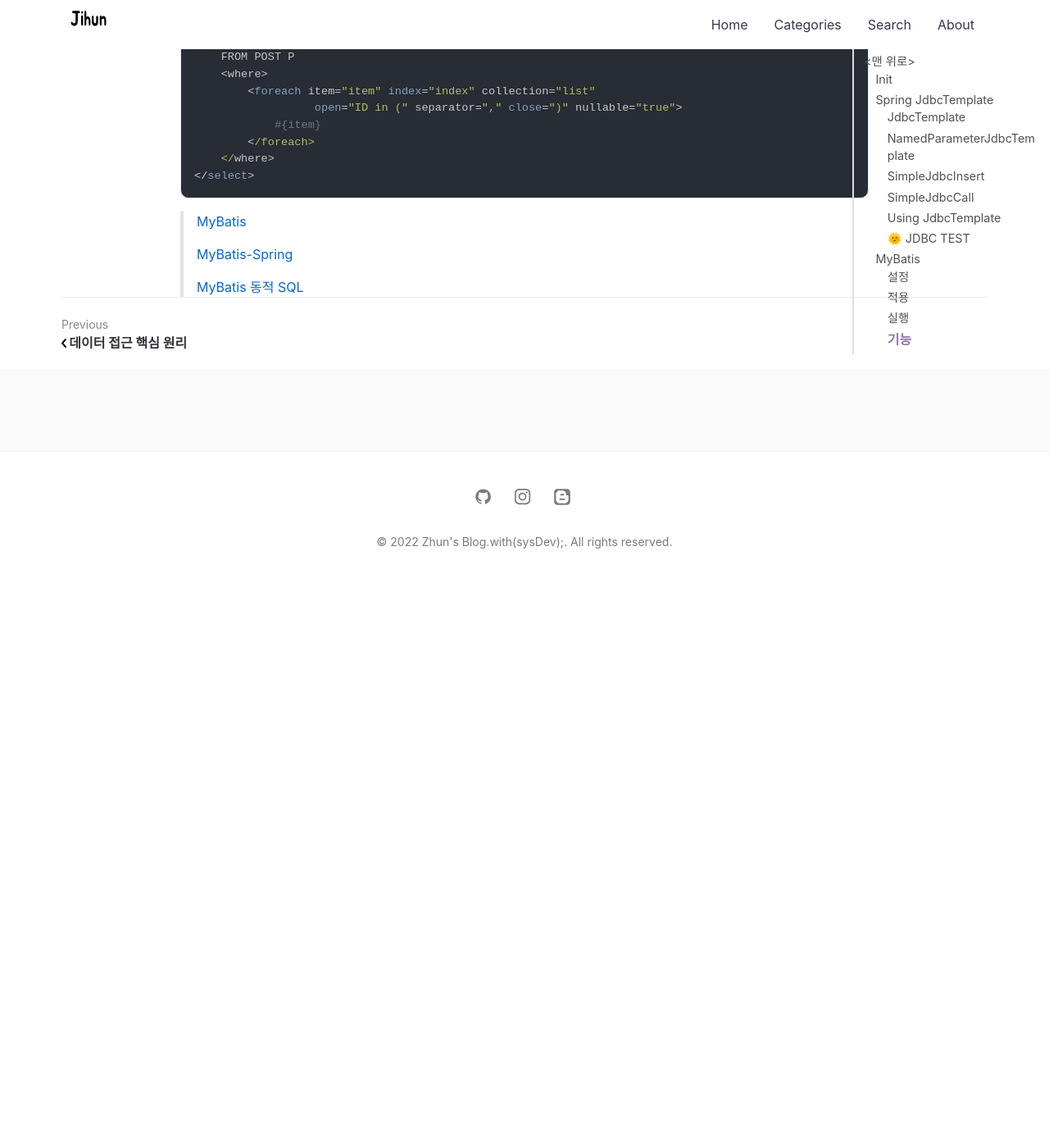
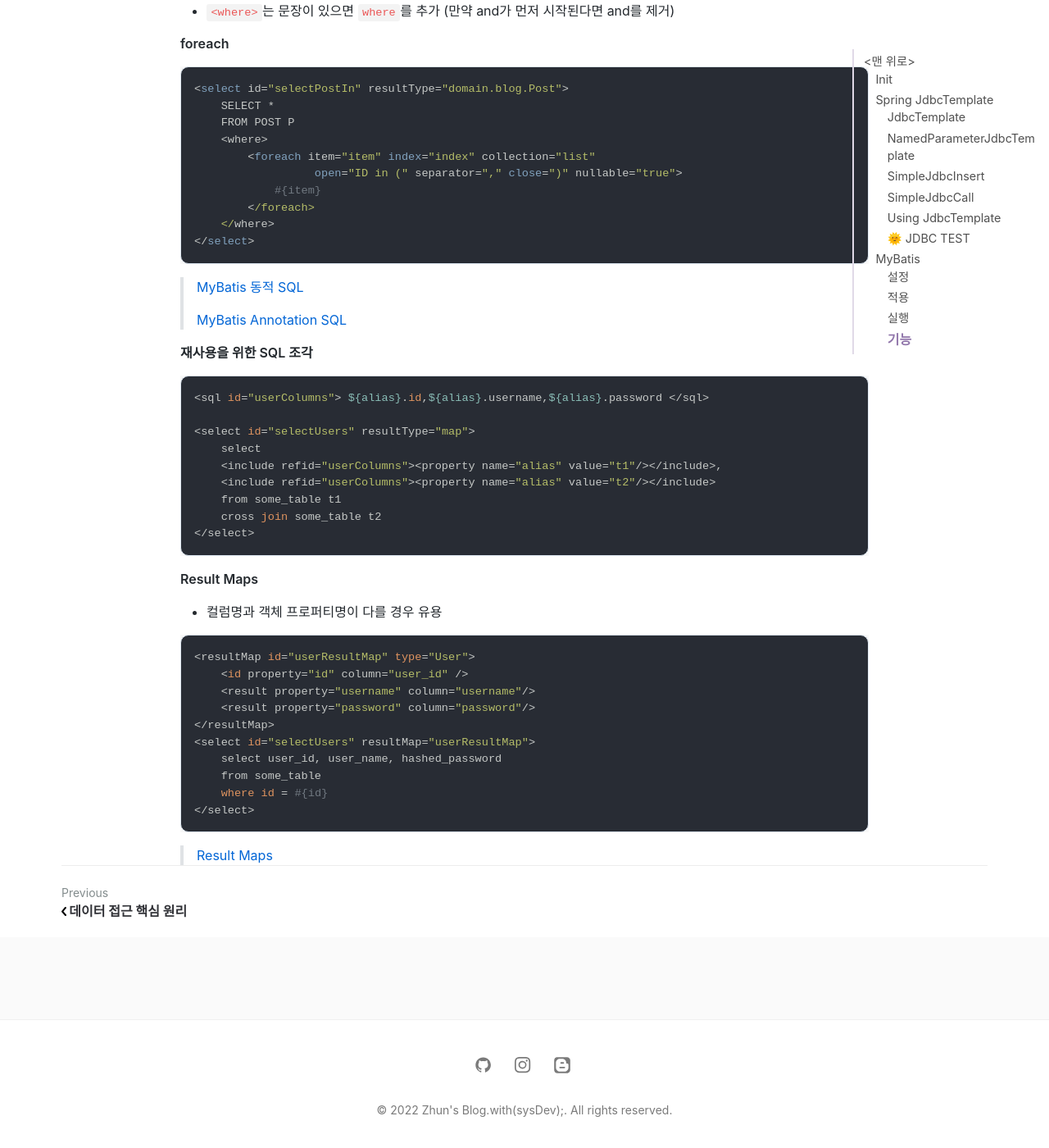
Before and after one commit to jihunparkme/jihunparkme.github.io, a Jekyll site: the page built from _posts/2022-08-08-Spring-DB-Part2.md, in a window 1280 px wide and 1400 px high, scrolled down 10151 px. Shown: the whole window at 82% size. Built offline with Jekyll 4.4.1, drawn with Linux system fonts in a browser that asks for light colours; nearby versions of some CDN libraries; comment, search, counter and statistics services are not loaded; before the commit the page ends 10867 px from its top, so only the background shows below that; some of the changed text lies outside the part shown.

Commit message:
[MyBatis 기능] 기타 기능

````diff
--- a/_posts/2022-08-08-Spring-DB-Part2.md
+++ b/_posts/2022-08-08-Spring-DB-Part2.md
@@ -451,8 +455,39 @@ DB 접속: jdbc:h2:tcp://localhost/~/testcase
 </select>
 ```
 
-> [MyBatis](https://mybatis.org/mybatis-3/ko/index.html)
+> [MyBatis 동적 SQL](https://mybatis.org/mybatis-3/ko/dynamic-sql.html)
 >
-> [MyBatis-Spring](https://mybatis.org/spring/ko/index.html)
->
-> [MyBatis 동적 SQL](https://mybatis.org/mybatis-3/ko/dynamic-sql.html)
+> [MyBatis Annotation SQL](https://mybatis.org/mybatis-3/ko/java-api.html)
+
+**재사용을 위한 SQL 조각**
+
+```xml
+<sql id="userColumns"> ${alias}.id,${alias}.username,${alias}.password </sql>
+
+<select id="selectUsers" resultType="map">
+    select
+    <include refid="userColumns"><property name="alias" value="t1"/></include>,
+    <include refid="userColumns"><property name="alias" value="t2"/></include>
+    from some_table t1
+    cross join some_table t2
+</select>
+```
+
+**Result Maps**
+
+- 컬럼명과 객체 프로퍼티명이 다를 경우 유용
+
+```xml
+<resultMap id="userResultMap" type="User">
+    <id property="id" column="user_id" />
+    <result property="username" column="username"/>
+    <result property="password" column="password"/>
+</resultMap>
+<select id="selectUsers" resultMap="userResultMap">
+    select user_id, user_name, hashed_password
+    from some_table
+    where id = #{id}
+</select>
+```
+
+> [Result Maps](https://mybatis.org/mybatis-3/ko/sqlmap-xml.html#Result_Maps)
````
Also changed, not shown: other parts of _posts/2022-08-08-Spring-DB-Part2.md (+4 -0 lines).
